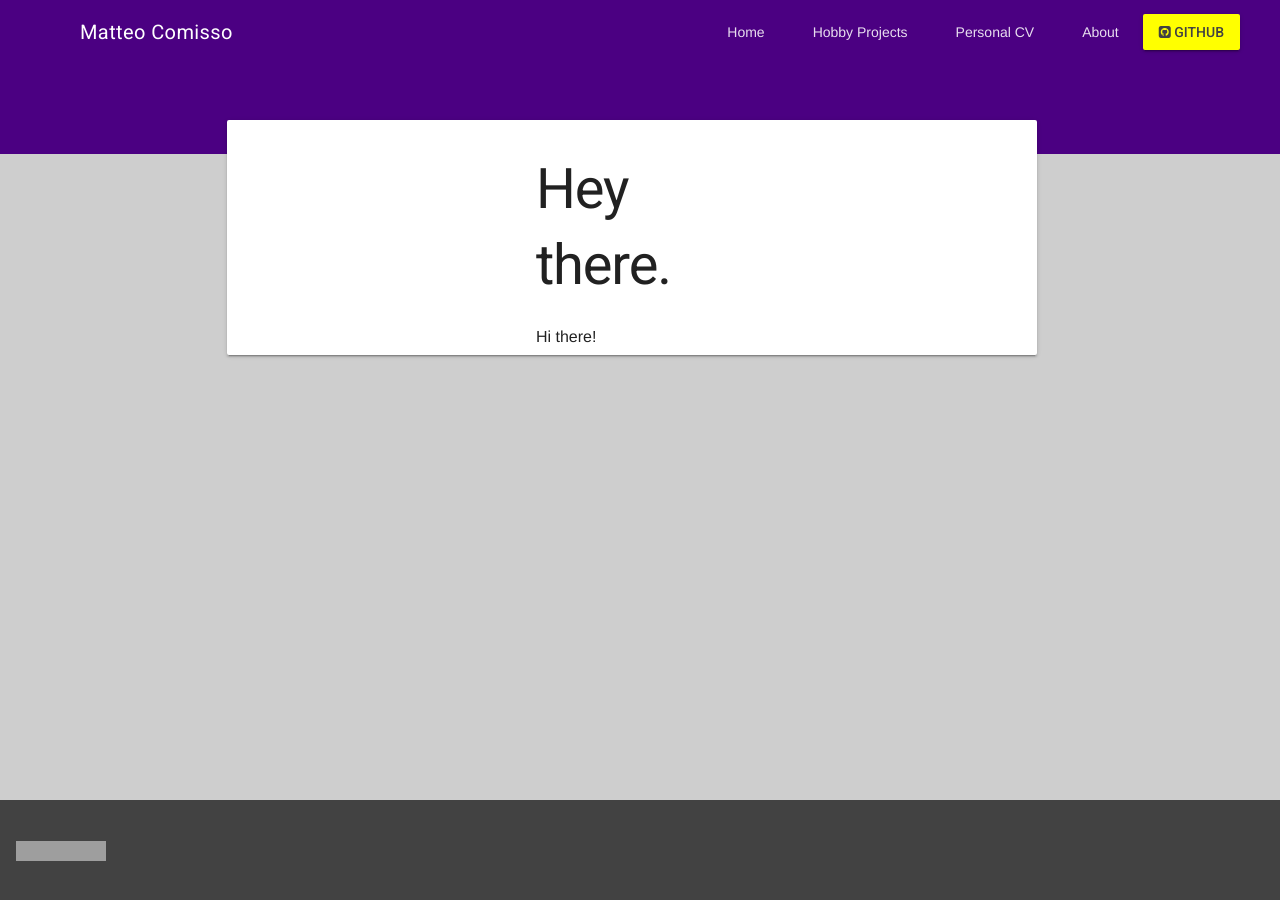
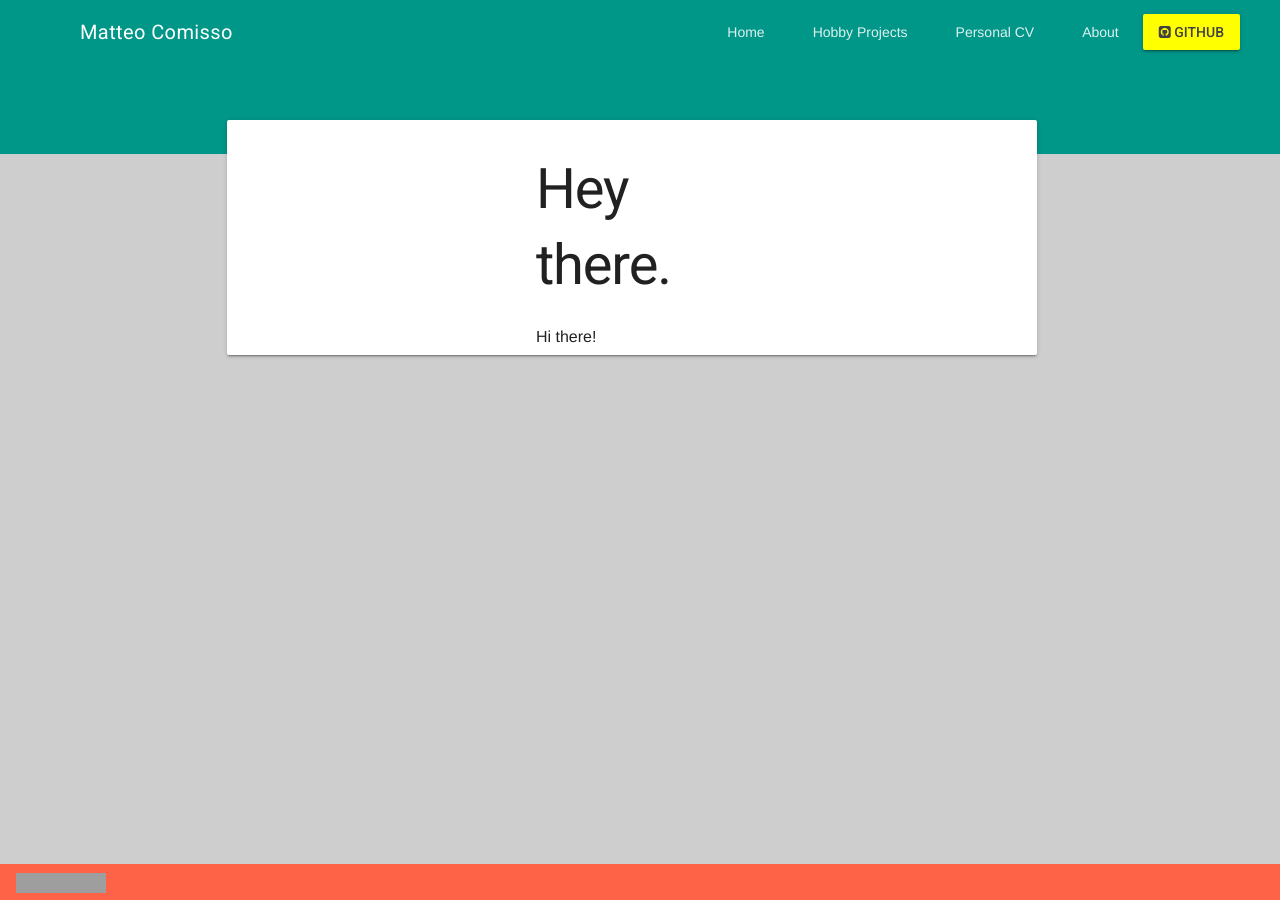
Before and after one commit to mcomisso/mcomisso.github.io, a Jekyll site: the page built from index.html, in a window 1280 px wide. Built offline with Jekyll 4.4.1, drawn with Linux system fonts in a browser that asks for light colours; nearby versions of some CDN libraries; grey boxes are pictures that could not be loaded.

Commit message:
Changed theme color

```diff
--- a/css/main.css
+++ b/css/main.css
@@ -1,11 +1,16 @@
 /*CSS SET*/
 
 body {
-  background-color: indigo;
+  background-color: rgb(0, 150, 136);
 }
 
 main {
   background-color: #cecece;
+}
+
+.mdl-mini-footer {
+  background-color: tomato;
+  padding: 0px 16px;
 }
 
 .negative-top {
@@ -15,7 +20,7 @@ main {
 .separator {
   height: 10vh;
   width: 100%;
-  background-color: indigo;
+  background-color: rgb(0, 150, 136);
 }
 
 .header-picture {
```
